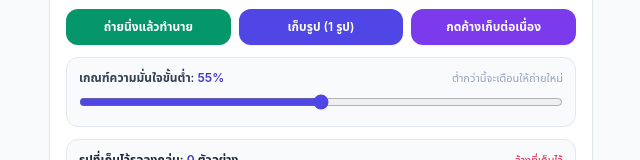
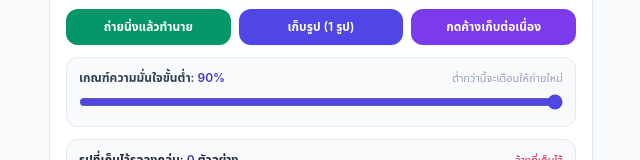
Before and after one commit to phoothiphong19-ux/Item-Price, a plain HTML site: page index.html in a window 1280 px wide. Shown: the part 647-807 px from the top of the page, without its empty margins (319-959 px from the left). Drawn offline with nearby package versions, Linux system fonts and the light colour scheme.

Commit message:
Update index.html

```diff
--- a/index.html
+++ b/index.html
@@ -124,11 +124,11 @@
       <div class="bg-slate-50 border border-slate-200 rounded-xl p-3 space-y-2 text-xs">
         <div class="flex items-center justify-between gap-2">
           <label for="thresholdRange" class="font-semibold text-slate-700">
-            เกณฑ์ความมั่นใจขั้นต่ำ: <span id="thresholdLabel" class="text-indigo-700">55%</span>
+            เกณฑ์ความมั่นใจขั้นต่ำ: <span id="thresholdLabel" class="text-indigo-700">90%</span>
           </label>
           <span class="text-[11px] text-slate-400">ต่ำกว่านี้จะเตือนให้ถ่ายใหม่</span>
         </div>
-        <input id="thresholdRange" type="range" min="20" max="90" step="5" value="55"
+        <input id="thresholdRange" type="range" min="20" max="90" step="5" value="90"
           class="w-full accent-indigo-600 cursor-pointer" />
       </div>
 
@@ -341,7 +341,7 @@
     let assignLimit = PAGE_SIZE;
     let classesLimit = PAGE_SIZE;
 
-    let confidenceThreshold = 0.55;
+    let confidenceThreshold = 0.90;
     let latestPrediction = null; // { classId, name, price, confidence, isConfident }
     let cartItems = []; // { classId, name, price, qty }
 
```
